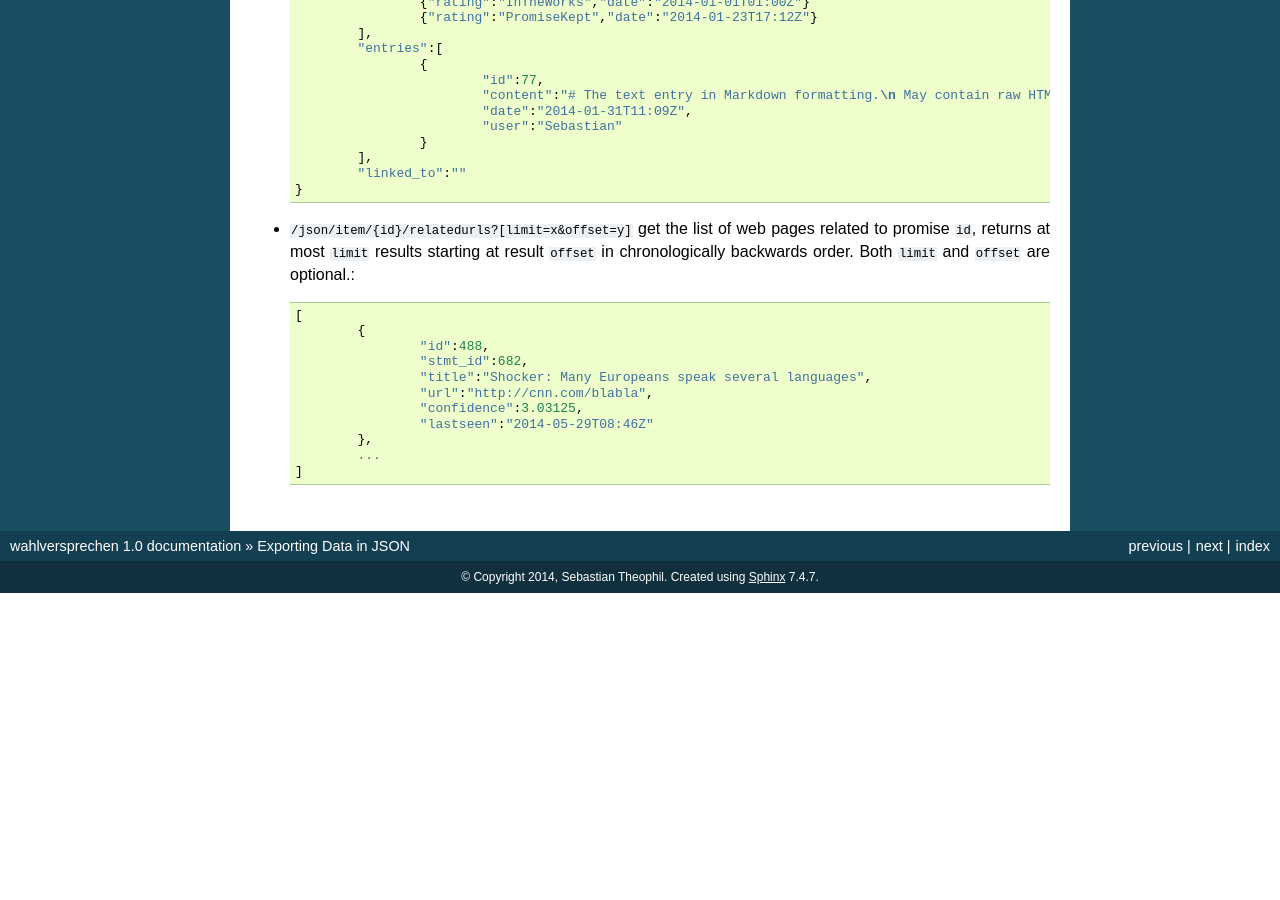
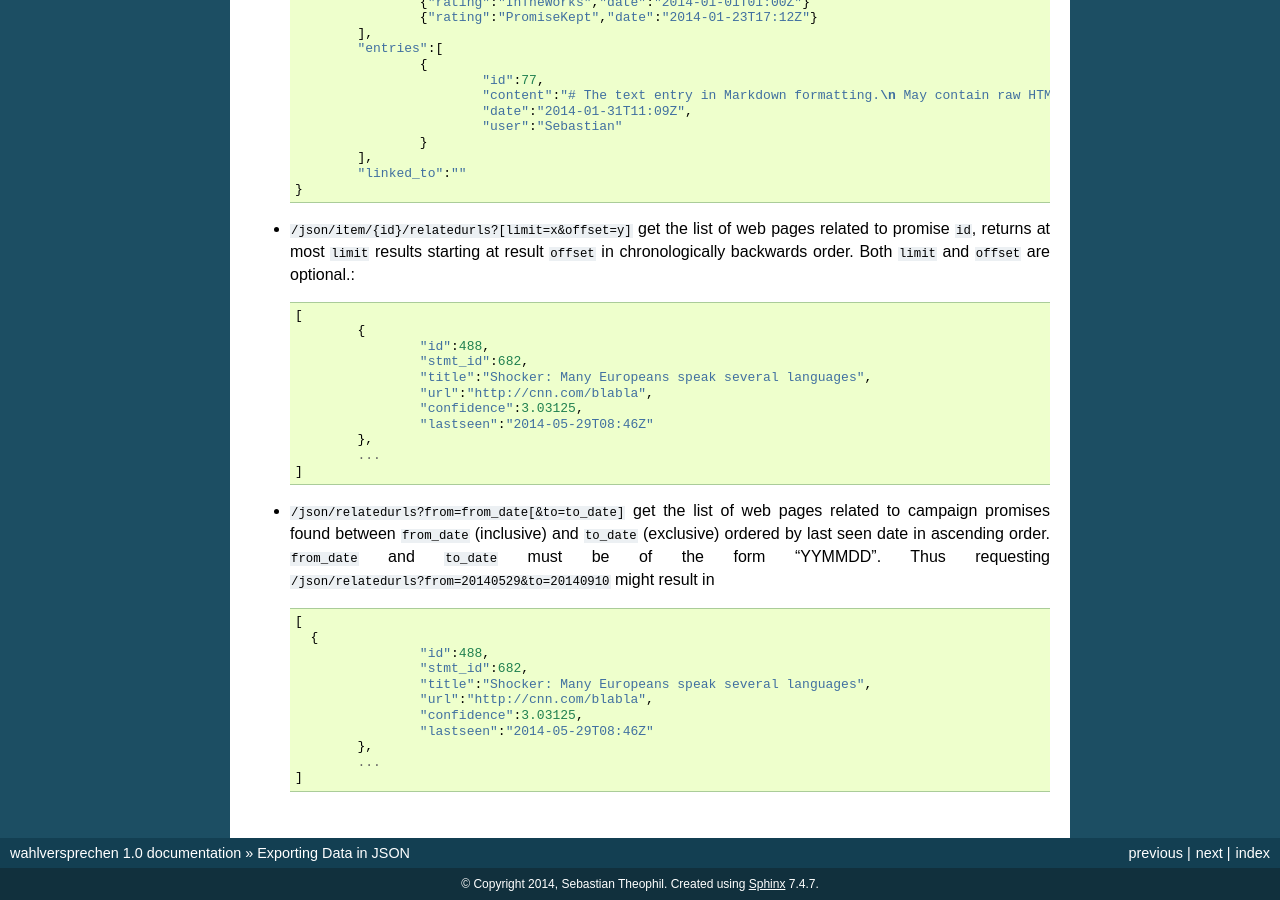
Before and after one commit to stheophil/wahlversprechen, a Sphinx documentation site: the page built from docs/dataexport.rst, in a window 1280 px wide and 900 px high, scrolled down 1059 px. Built offline with Sphinx 7.4.7, drawn with Linux system fonts in a browser that asks for light colours; before the commit the page ends 1652 px from its top, so only the background shows below that.

Commit message:
Add route to get all related web articles by date range as JSON

```diff
--- a/docs/dataexport.rst
+++ b/docs/dataexport.rst
@@ -84,3 +84,17 @@ JSON Endpoints
 		},
 		...
 	]
+
+- ``/json/relatedurls?from=from_date[&to=to_date]`` 	get the list of web pages related to campaign promises found between ``from_date`` (inclusive) and ``to_date`` (exclusive) ordered by last seen date in ascending order. ``from_date`` and ``to_date`` must be of the form "YYMMDD". Thus requesting ``/json/relatedurls?from=20140529&to=20140910`` might result in ::
+
+  	[
+	  {
+			"id":488,
+			"stmt_id":682,
+			"title":"Shocker: Many Europeans speak several languages",
+			"url":"http://cnn.com/blabla",
+			"confidence":3.03125,
+			"lastseen":"2014-05-29T08:46Z"
+		},
+		...
+	]
```
Also changed, not shown: 7 other files.
